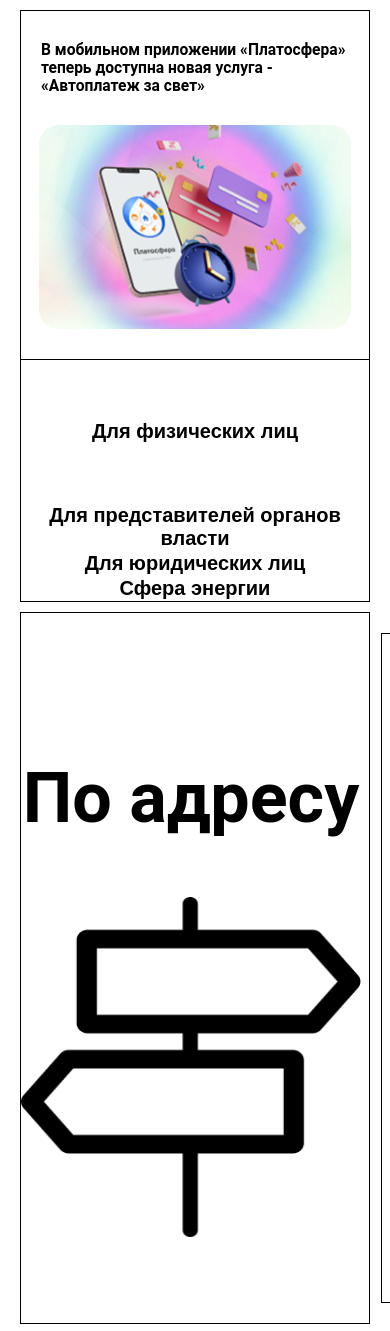
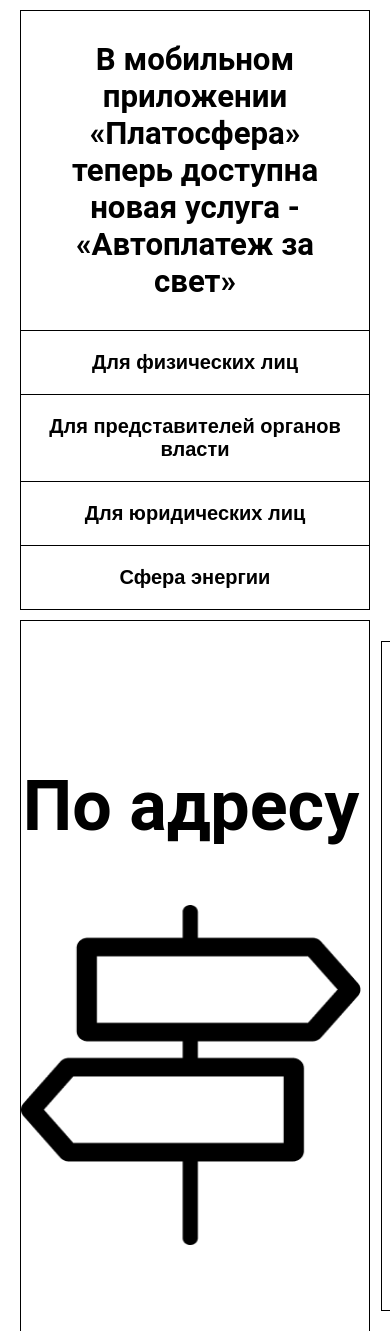
Before and after one commit to HVOSTIK-ILYA/vkr, a PHP site: page / in a window 390 px wide; the page is wider, and only the part inside the window is pictured. Shown: the part 70-1401 px from the top of that part. Run offline with PHP 8.4, Linux system fonts and the light colour scheme.

Commit message:
Адаптация мобильной версии 0.1

```diff
--- a/public/index.html
+++ b/public/index.html
@@ -19,7 +19,7 @@
     <main>
         <div class="display-1">
             <section class="block-1">
-                <h1>В мобильном приложении «Платосфера» теперь доступна новая услуга - «Автоплатеж за свет»</h1>
+                <h1 class="block-1-text">В мобильном приложении «Платосфера» теперь доступна новая услуга - «Автоплатеж за свет»</h1>
                 <img src="images/auto-plata.png" class="auto-plata">
             </section>
             <section class="info-area">
--- a/public/style.css
+++ b/public/style.css
@@ -75,11 +75,11 @@ body {
     align-items: center;
     gap: clamp(20px, 5vw, 120px);
     padding: clamp(20px, 4vw, 50px) clamp(20px, 8vw, 150px);
-    border: black solid 1px;
+    border: rgb(0, 0, 0) solid 1px;
     margin: 10px 20px 0;
     font-size: clamp(14px, 1.5vw, 20px);
     height: auto;
-    min-height: 200px;
+    min-height: 437px;
 }
 .auto-plata{
     width: clamp(200px, 40%, 570px);
@@ -93,29 +93,15 @@ body {
     gap: 0;
     margin-left: 20px;
     margin-right: 20px;
+    border: black solid 1px;
+    border-top: 0;
 }
 .info-btn{
     background-color: white;
     margin: 0;
-    border: black solid 1px;
     font-size: 20px;
     font-weight: bold;
-}
-#info-btn-1{
-    padding: 60px 30px;
-    border-top: 0;
-    border-right: 0;
-}
-#info-btn-2{
-    border-top: 0;
-    border-right: 0;
-}
-#info-btn-3{
-    border-top: 0;
-    border-right: 0;
-}
-#info-btn-4{
-    border-top: 0;
+    padding: 50px 20px;
 }
 .display-2{
     display: flex;
@@ -278,36 +264,30 @@ button:focus {
     .block-1 {
         flex-direction: column;
         align-items: center;
+        text-align: center;
         gap: 30px;
         padding: 30px 20px;
         height: auto;
         font-size: 4vw;
+        min-height: auto;
     }
 
     .block-1 h1 {
-        font-size: 1em;
+        font-size: 2em;
         margin: 0;
     }
 
     .auto-plata {
-        width: 80vw;
-        max-width: 400px;
-        height: auto;
-        border-radius: 20px;
+        display: none;
     }
 
     .info-area {
         grid-template-columns: 1fr;
-    }
-
-    #info-btn-1,
-    #info-btn-2,
-    #info-btn-3 {
-        border-right: black solid 1px;
+        order: black solid 1px;
         border-bottom: 0;
     }
-
-    #info-btn-4 {
-        border-top: 0;
+    .info-btn {
+        border-bottom: 1px solid black;
+        padding: 20px 5px;
     }
 }
```
